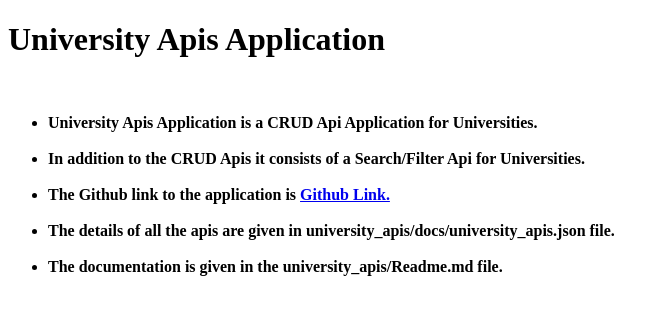
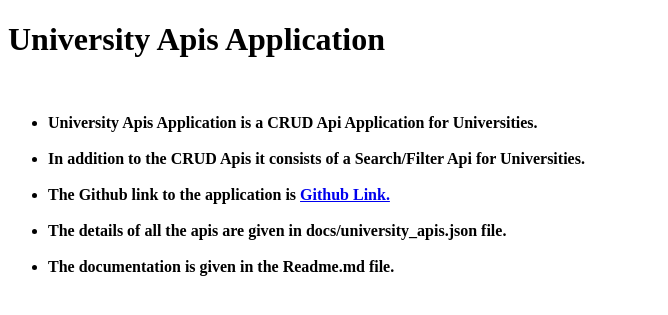
Before and after one commit to sahildiwan94/universityCRUD, a Django app: page / in a window 1280 px wide. Shown: the top 315 px of the page, without its empty margins (0-668 px from the left). Run offline with Django 3.2, Linux system fonts and the light colour scheme.

Commit message:
Small changes

```diff
--- a/university_apis/templates/university/home.html
+++ b/university_apis/templates/university/home.html
@@ -7,8 +7,8 @@
 			<li><b>University Apis Application is a CRUD Api Application for Universities.</b><br><br></li>
 			<li><b>In addition to the CRUD Apis it consists of a  Search/Filter Api for Universities.</b><br><br></li>
 			<li><b>The Github link to the application is <a href="https://github.com/sahildiwan94/universityCRUD.git">Github Link.</a></b><br><br></li>
-			<li><b>The details of all the apis are given in university_apis/docs/university_apis.json file.</b><br><br></li>
-			<li><b>The documentation is given in the university_apis/Readme.md file.</b></li>
+			<li><b>The details of all the apis are given in docs/university_apis.json file.</b><br><br></li>
+			<li><b>The documentation is given in the Readme.md file.</b></li>
 		</p>
 	</body>
 </html>
```
Also changed, not shown: Readme.md.
